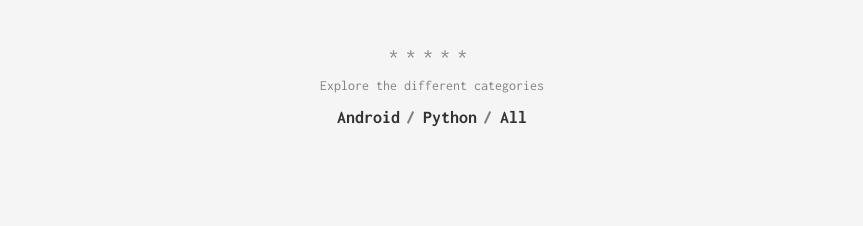
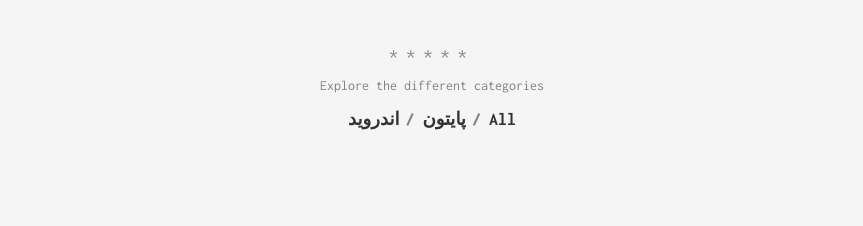
Before and after one commit to iamaliasadi/iamaliasadi.github.io, a Jekyll site: the page built from index.html, in a window 1280 px wide. Shown: the part 689-915 px from the top of the page, without its empty margins (208-1071 px from the left). Built offline with Jekyll 4.4.1, drawn with Linux system fonts in a browser that asks for light colours; some of the changed text lies outside the part shown.

Commit message:
change body

```diff
--- a/404.html
+++ b/404.html
@@ -6,7 +6,7 @@ sitemap:
 ---
 
 <h2 class="go-home">
-    I suggest you <a href="/">going home</a>, it's 404 and it's getting dark!
+    صفحه مورد نظر شما یافت نشد. به <a href="/"> خانه </a> برگردید.
 </h2>
 
 
--- a/_data/categories.yml
+++ b/_data/categories.yml
@@ -1,5 +1,5 @@
 - slug: android
-  name: Android
+  name: اندروید
 
 - slug: python
-  name: Python
+  name: پایتون
--- a/index.html
+++ b/index.html
@@ -10,8 +10,8 @@ sitemap:
     {% for post in site.posts %}
         <li class="post-teaser">
             <a href="{{ post.url | prepend: site.baseurl }}">
+                <span class="post-teaser__date">{{ post.date | date: "%d %B %Y" }}</span>
                 <span class="post-teaser__title">{{ post.title }}</span>
-                <span class="post-teaser__date">{{ post.date | date: "%d %B %Y" }}</span>
             </a>
         </li>
     {% endfor %}
```
